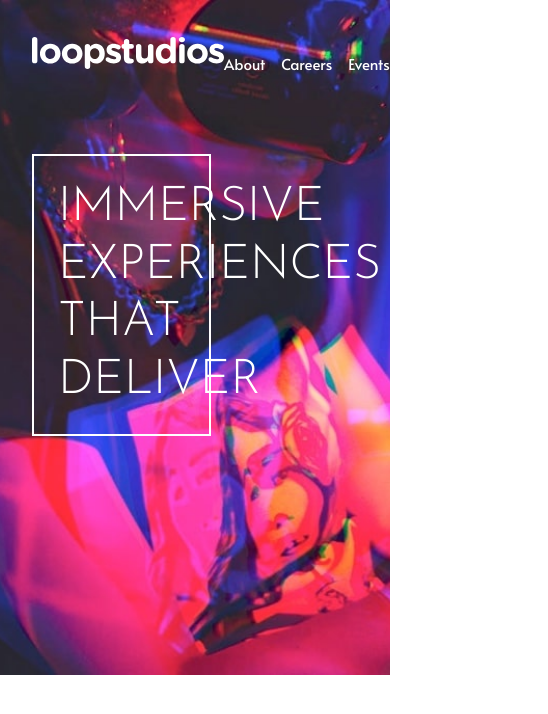
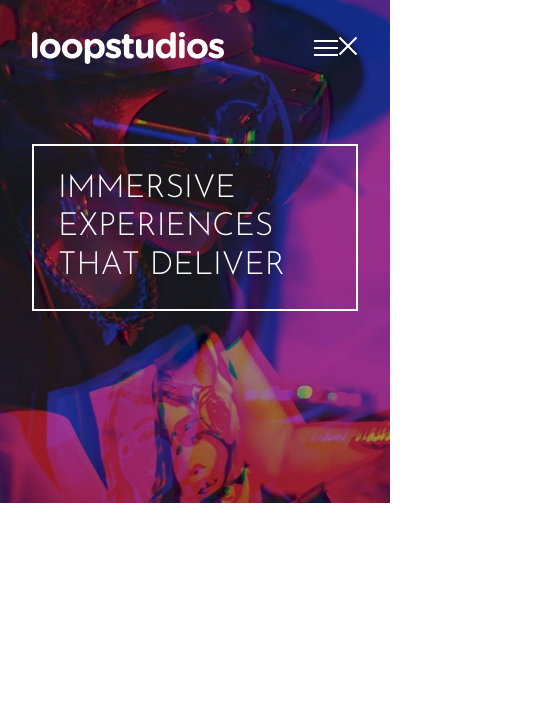
Before and after one commit to dselasea/loopstudios, a React (Create React App) app: page / in a window 390 px wide. Shown: the top 714 px of the page, 548 px wide, since content can reach past the window. Built offline with nearby package versions, Linux system fonts and the light colour scheme.

Commit message:
Modified the title heading, added a padding of 10rem and remove height of 80vh

```diff
--- a/src/images/components/Header/Header.module.css
+++ b/src/images/components/Header/Header.module.css
@@ -1,6 +1,6 @@
 .header {
     background: url('../../desktop/image-hero.jpg') no-repeat center/cover;
-    height: 80vh;
+    padding-bottom: 10rem;
 }
 
 .container {
@@ -70,3 +70,21 @@
 .brk1 {
     display: block;
 }
+
+@media  screen and (max-width: 768px){
+    .header {
+        background: url('../../mobile/image-hero.jpg') no-repeat center/cover;
+    }
+    .nav_items {
+        display: none;
+    }
+
+    .toggle {
+        display: block;
+    }
+
+    .heading {
+        width: 100%;
+        font-size: 2rem;
+    }
+}
```
